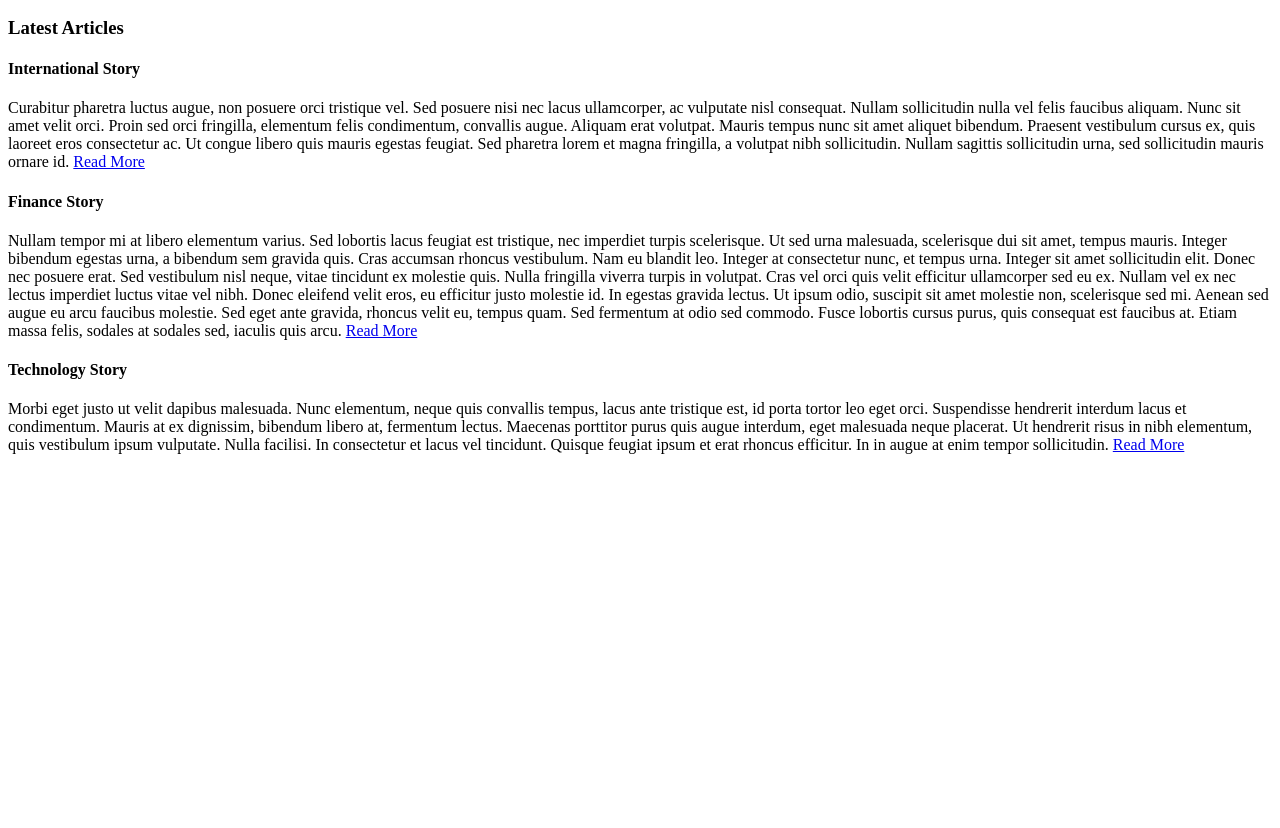
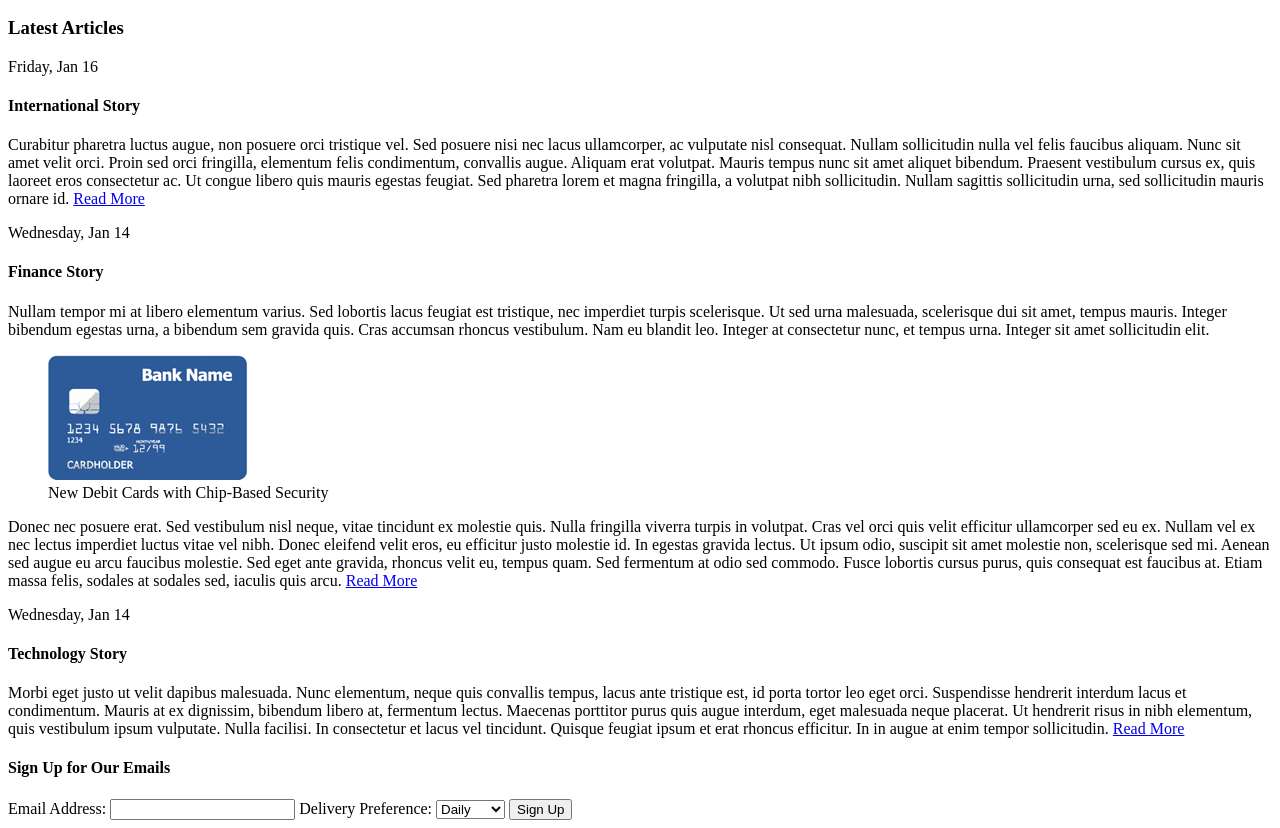
Before and after one commit to JoeMugwaneza/JavaScript_learning, a plain HTML site: page Html_learning/homework.html in a window 1280 px wide. Shown: the part 110-938 px from the top of the page. Before the commit the page ends 800 px from the top, so only its background shows below. Drawn offline with Linux system fonts and the light colour scheme.

Commit message:
worked on assignment

```diff
--- a/Html_learning/homework.html
+++ b/Html_learning/homework.html
@@ -8,29 +8,54 @@
     <header>
       <h1>Contoso News</h1>
       <h2>On Time, On Topic</h2>
+    </header>
       <main>
         <h3>Latest Articles</h3>
         <article class="">
+          <time datetime="16-01-2016">Friday, Jan 16</time>
           <h4>International Story</h4>
           <p>
             Curabitur pharetra luctus augue, non posuere orci tristique vel. Sed posuere nisi nec lacus ullamcorper, ac vulputate nisl consequat. Nullam sollicitudin nulla vel felis faucibus aliquam. Nunc sit amet velit orci. Proin sed orci fringilla, elementum felis condimentum, convallis augue. Aliquam erat volutpat. Mauris tempus nunc sit amet aliquet bibendum. Praesent vestibulum cursus ex, quis laoreet eros consectetur ac. Ut congue libero quis mauris egestas feugiat. Sed pharetra lorem et magna fringilla, a volutpat nibh sollicitudin. Nullam sagittis sollicitudin urna, sed sollicitudin mauris ornare id. <a href="#" target="_blank">Read More</a>
           </p>
         </article>
         <article class="">
+          <time datetime="14-01-2016">Wednesday, Jan 14</time>
           <h4>Finance Story</h4>
           <p>
-            Nullam tempor mi at libero elementum varius. Sed lobortis lacus feugiat est tristique, nec imperdiet turpis scelerisque. Ut sed urna malesuada, scelerisque dui sit amet, tempus mauris. Integer bibendum egestas urna, a bibendum sem gravida quis. Cras accumsan rhoncus vestibulum. Nam eu blandit leo. Integer at consectetur nunc, et tempus urna. Integer sit amet sollicitudin elit. Donec nec posuere erat. Sed vestibulum nisl neque, vitae tincidunt ex molestie quis. Nulla fringilla viverra turpis in volutpat. Cras vel orci quis velit efficitur ullamcorper sed eu ex. Nullam vel ex nec lectus imperdiet luctus vitae vel nibh. Donec eleifend velit eros, eu efficitur justo molestie id. In egestas gravida lectus. Ut ipsum odio, suscipit sit amet molestie non, scelerisque sed mi. Aenean sed augue eu arcu faucibus molestie. Sed eget ante gravida, rhoncus velit eu, tempus quam. Sed fermentum at odio sed commodo. Fusce lobortis cursus purus, quis consequat est faucibus at. Etiam massa felis, sodales at sodales sed, iaculis quis arcu.
+            Nullam tempor mi at libero elementum varius. Sed lobortis lacus feugiat est tristique, nec imperdiet turpis scelerisque. Ut sed urna malesuada, scelerisque dui sit amet, tempus mauris. Integer bibendum egestas urna, a bibendum sem gravida quis. Cras accumsan rhoncus vestibulum. Nam eu blandit leo. Integer at consectetur nunc, et tempus urna. Integer sit amet sollicitudin elit.</p>
+          <figure>
+            <img src="../images/chip_debit.png" alt="Debit Card with Chip">
+            <figcaption>New Debit Cards with Chip-Based Security</figcaption>
+          </figure>
+            <p>Donec nec posuere erat. Sed vestibulum nisl neque, vitae tincidunt ex molestie quis. Nulla fringilla viverra turpis in volutpat. Cras vel orci quis velit efficitur ullamcorper sed eu ex. Nullam vel ex nec lectus imperdiet luctus vitae vel nibh. Donec eleifend velit eros, eu efficitur justo molestie id. In egestas gravida lectus. Ut ipsum odio, suscipit sit amet molestie non, scelerisque sed mi. Aenean sed augue eu arcu faucibus molestie. Sed eget ante gravida, rhoncus velit eu, tempus quam. Sed fermentum at odio sed commodo. Fusce lobortis cursus purus, quis consequat est faucibus at. Etiam massa felis, sodales at sodales sed, iaculis quis arcu.
                       <a href="#" target="_blank">Read More</a>
           </p>
         </article>
         <article class="">
+          <time datetime="14-01-2016"> Wednesday, Jan 14</time>
           <h4>Technology Story</h4>
           <p>
             Morbi eget justo ut velit dapibus malesuada. Nunc elementum, neque quis convallis tempus, lacus ante tristique est, id porta tortor leo eget orci. Suspendisse hendrerit interdum lacus et condimentum. Mauris at ex dignissim, bibendum libero at, fermentum lectus. Maecenas porttitor purus quis augue interdum, eget malesuada neque placerat. Ut hendrerit risus in nibh elementum, quis vestibulum ipsum vulputate. Nulla facilisi. In consectetur et lacus vel tincidunt. Quisque feugiat ipsum et erat rhoncus efficitur. In in augue at enim tempor sollicitudin. <a href="#" target="_blank">Read More</a>
           </p>
         </article>
       </main>
-    </header>
+
+      <h4>Sign Up for Our Emails</h4>
+      <summary>
+        <form class="" action="" method="post">
+          <label for="">Email Address:</label>
+           <input type="text" name="emailAddress" value="" required>
+          <label for="">Delivery Preference: </label>
+          <select class="" name="">
+            <option value="">Daily</option>
+            <option value="">Weekly</option>
+            <option value="">Monthly</option>
+          </select>
+          <input type="submit" name="" value="Sign Up">
+
+        </form>
+      </summary>
+
 
   </body>
 </html>
```
Also changed, not shown: Html_learning/learning_Css.html (added), images/chip_debit.png (added).
